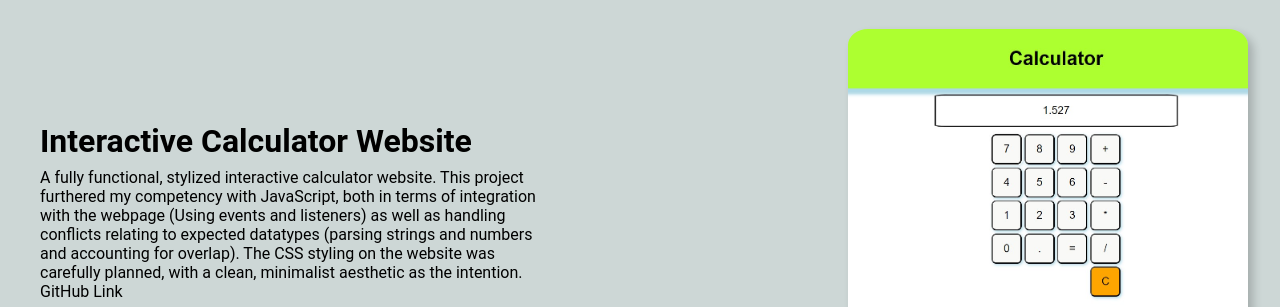
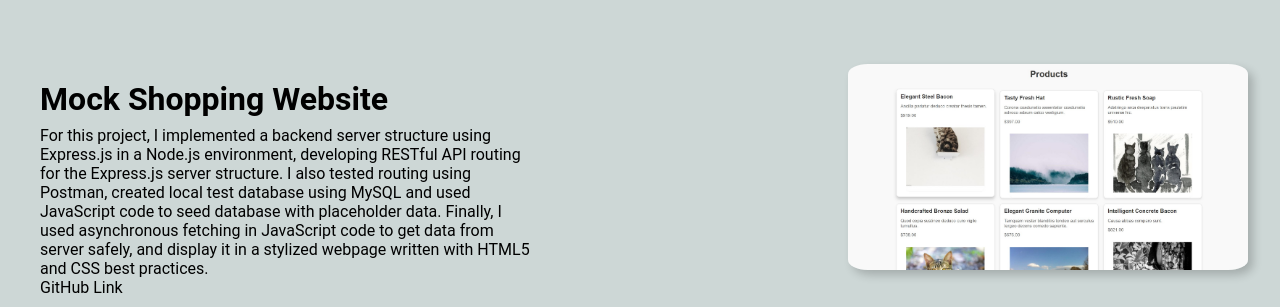
Before and after one commit to Daniel040506/Portfolio-Website, a plain HTML site: page index.html in a window 1280 px wide. Shown: the part 645-952 px from the top of the page. Drawn offline with Linux system fonts and the light colour scheme.

Commit message:
added new entry

```diff
--- a/index.html
+++ b/index.html
@@ -34,6 +34,25 @@
 
 <div class="Web-Dev-Projects">
 <h3>Web Development</h3>
+
+<div class="WProject1">
+    <div class="LeftHalf slide from-left">
+        <H4>Mock Shopping Website</H4>
+        <div class="infoText">
+            For this project, I implemented a backend server structure using Express.js in a Node.js environment,
+            developing RESTful API routing for the Express.js server structure. I also tested routing using Postman,
+            created local test database using MySQL and used JavaScript code to seed database with placeholder data.
+            Finally, I used asynchronous fetching in JavaScript code to get data from server safely,
+            and display it in a stylized webpage written with HTML5 and CSS best practices.
+
+        </div>
+        <ul>
+            <li><a href="https://github.com/Daniel040506/Mock-Shopping-Site" target="_blank">GitHub Link</a></li>
+        </ul>
+    </div>
+    <img class="slide from-right" src="images/shop.jpg" alt="Shopping site Project">
+</div>
+
 
 <div class="WProject1">
     <div class="LeftHalf slide from-left">
```
Also changed, not shown: images/shop.jpg (added).
